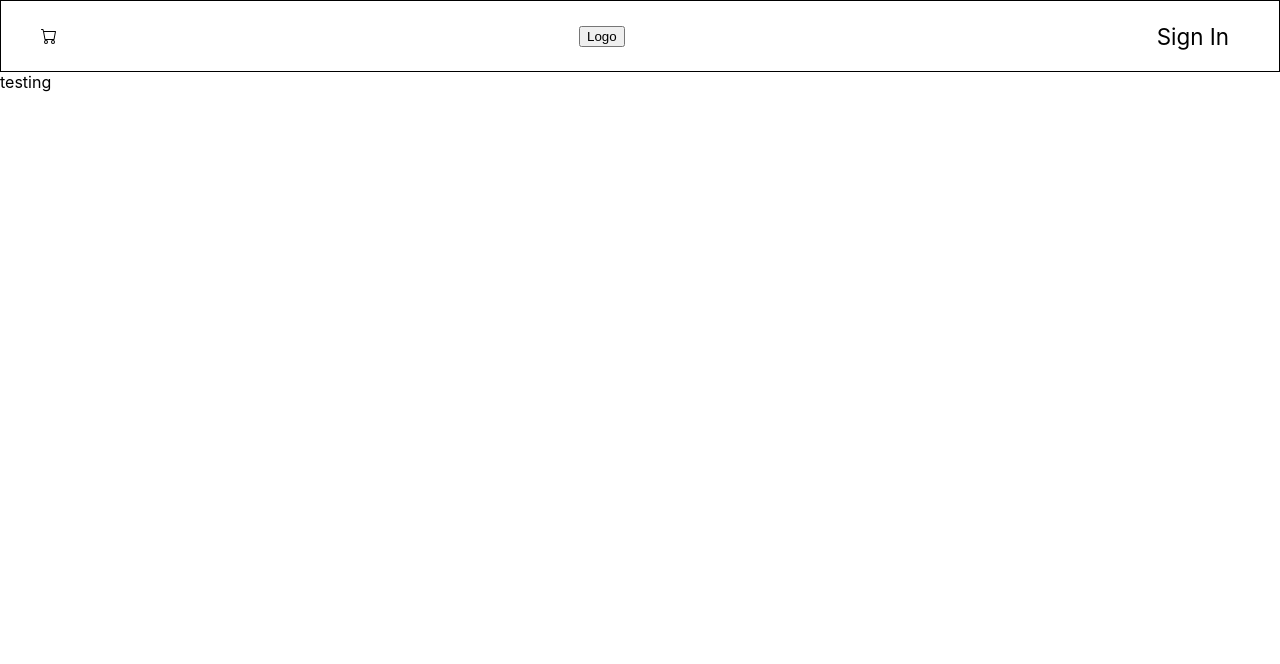
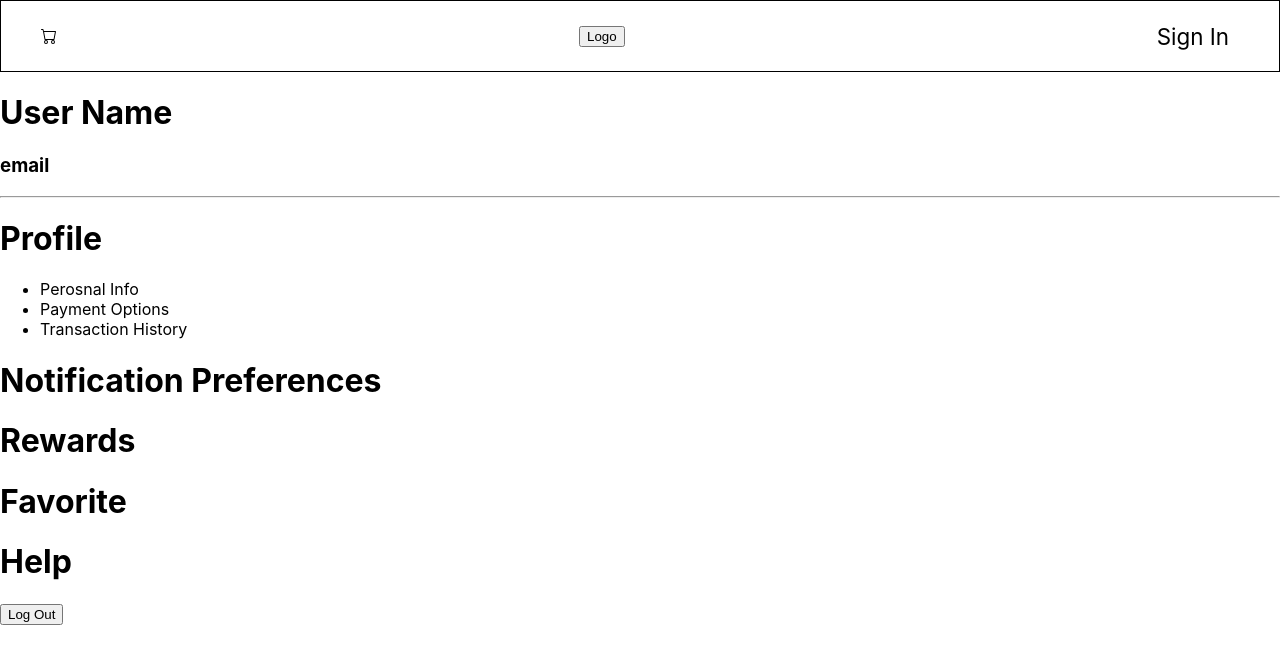
Before and after one commit to MVP-Marketplace/Pies-and-Fries, a React (Create React App) app in the folder client/: page /profile in a window 1280 px wide. Shown: the top 664 px of the page. Built offline with nearby package versions, Linux system fonts and the light colour scheme.

Commit message:
feat: set up profile page to look like the wireframe

```diff
--- a/client/src/pages/Profile.js
+++ b/client/src/pages/Profile.js
@@ -1,11 +1,39 @@
-import React from 'react'
+import React from 'react';
+import { Button } from 'react-bootstrap';
 
 const Profile = () => {
-    return (
-        <div>
-    testing
-        </div>
-    )
-}
+  return (
+    <div>
+      <div>
+        <h1>User Name</h1>
+        <h3>email</h3>
+      </div>
+      <hr />
+      <div>
+        <h1>Profile</h1>
+        <ul>
+          <li>Perosnal Info</li>
+          <li>Payment Options</li>
+          <li>Transaction History</li>
+        </ul>
+      </div>
+      <div>
+        <h1>Notification Preferences</h1>
+      </div>
+      <div>
+        <h1>Rewards</h1>
+      </div>
+      <div>
+        <h1>Favorite</h1>
+      </div>
+      <div>
+        <h1>Help</h1>
+      </div>
+      <Button type="button">Log Out</Button>
+    </div>
 
-export default Profile
+
+  );
+};
+
+export default Profile;
```
